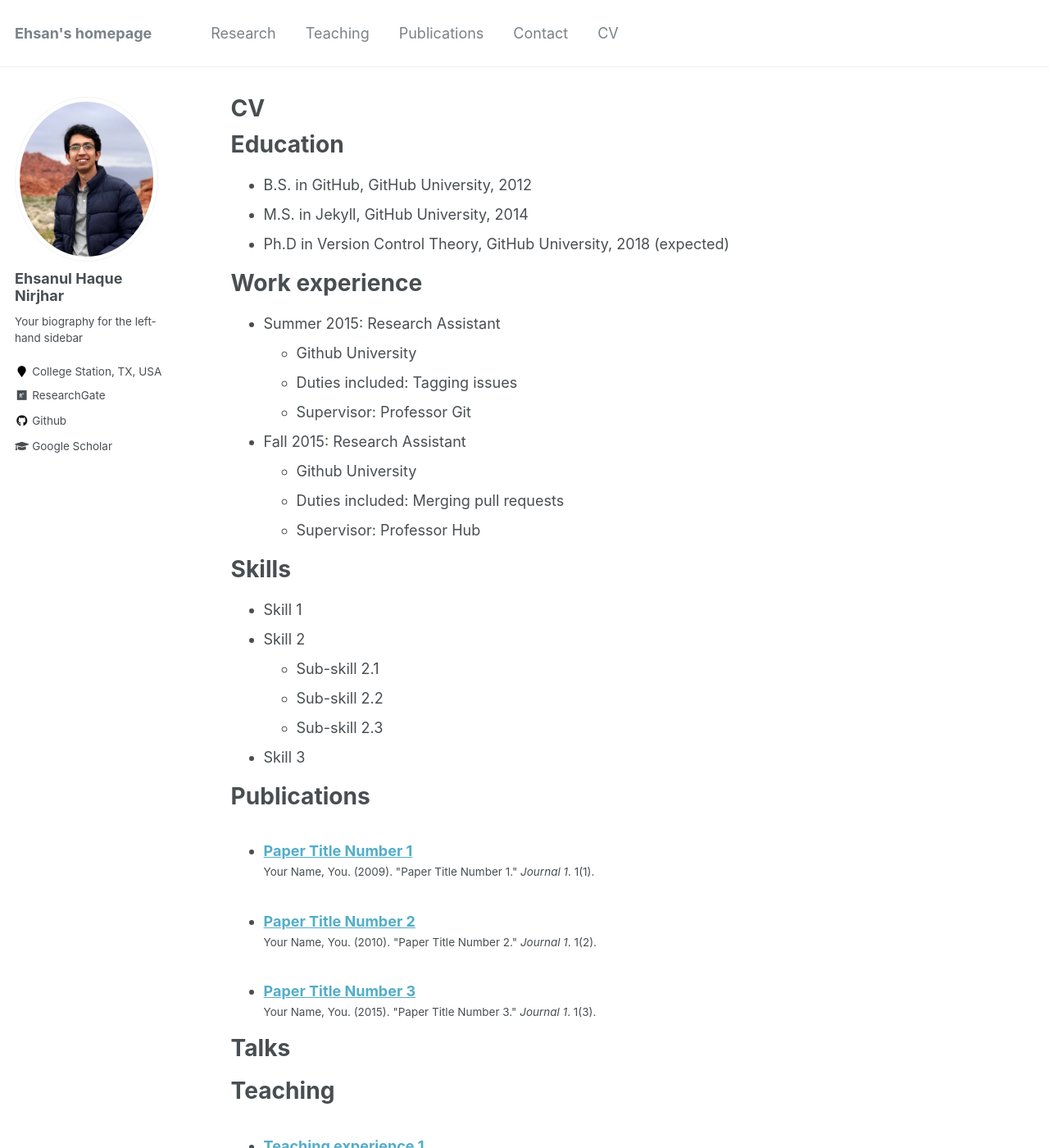
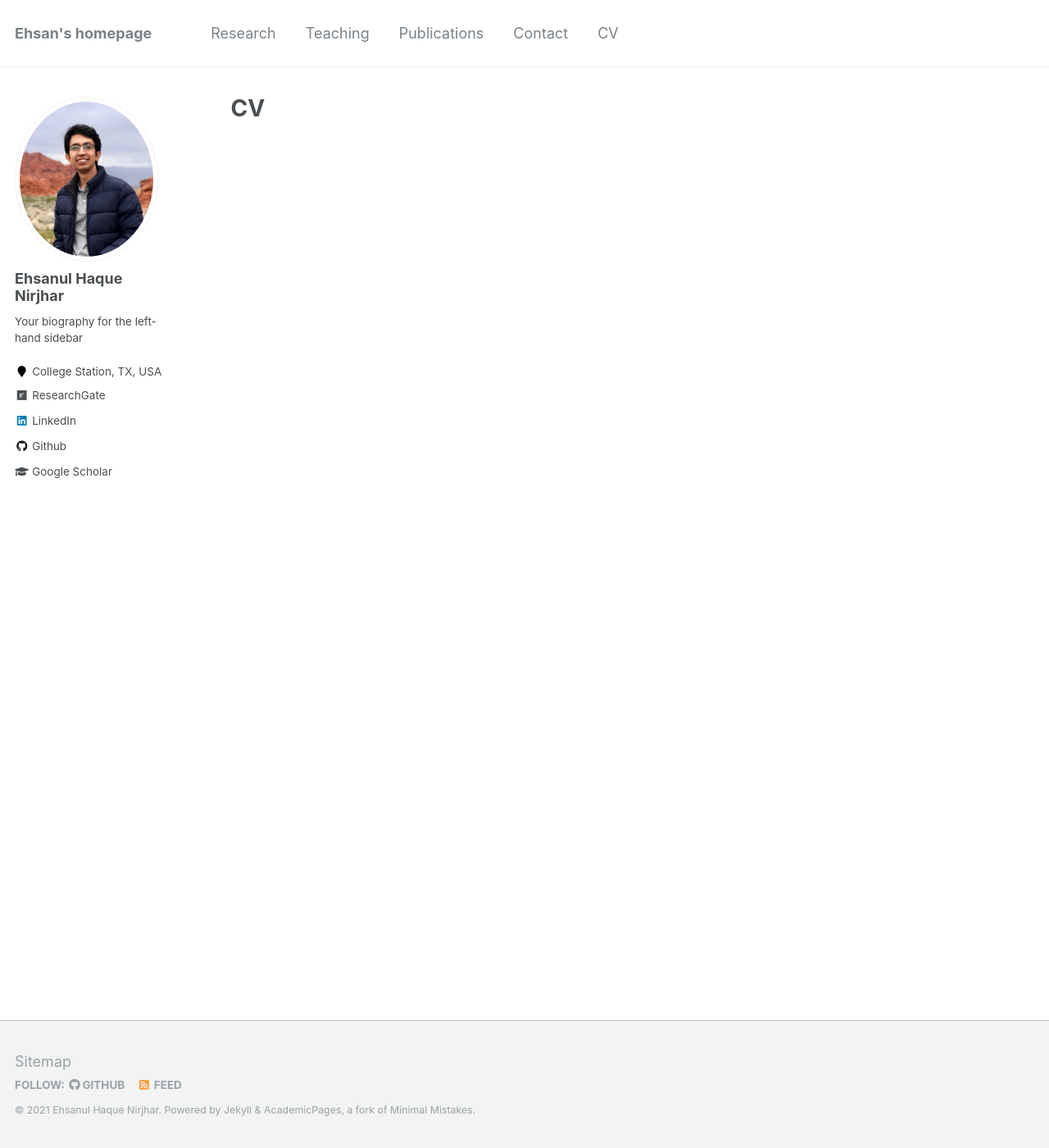
Before and after one commit to Ehsan-Nirjhar/Ehsan-Nirjhar.github.io, a Jekyll site: the page built from _pages/cv.md, in a window 1280 px wide and 1400 px high. Shown: the whole window at 82% size. Built offline with Jekyll 4.4.1, drawn with Linux system fonts in a browser that asks for light colours; some of the changed text lies outside the part shown.

Commit message:
embedded URL checking

```diff
--- a/_config.yml
+++ b/_config.yml
@@ -102,7 +102,7 @@ author:
   instagram        :
   impactstory      :
   lastfm           :
-  linkedin         :
+  linkedin         : "https://www.linkedin.com/in/ehsanul-haque-nirjhar-791629a5/"
   orcid            :
   pinterest        :
   soundcloud       :
--- a/_pages/cv.md
+++ b/_pages/cv.md
@@ -8,52 +8,3 @@ redirect_from:
 ---
 
 {% include base_path %}
-
-Education
-======
-* B.S. in GitHub, GitHub University, 2012
-* M.S. in Jekyll, GitHub University, 2014
-* Ph.D in Version Control Theory, GitHub University, 2018 (expected)
-
-Work experience
-======
-* Summer 2015: Research Assistant
-  * Github University
-  * Duties included: Tagging issues
-  * Supervisor: Professor Git
-
-* Fall 2015: Research Assistant
-  * Github University
-  * Duties included: Merging pull requests
-  * Supervisor: Professor Hub
-
-Skills
-======
-* Skill 1
-* Skill 2
-  * Sub-skill 2.1
-  * Sub-skill 2.2
-  * Sub-skill 2.3
-* Skill 3
-
-Publications
-======
-  <ul>{% for post in site.publications %}
-    {% include archive-single-cv.html %}
-  {% endfor %}</ul>
-
-Talks
-======
-  <ul>{% for post in site.talks %}
-    {% include archive-single-talk-cv.html %}
-  {% endfor %}</ul>
-
-Teaching
-======
-  <ul>{% for post in site.teaching %}
-    {% include archive-single-cv.html %}
-  {% endfor %}</ul>
-
-Service and leadership
-======
-* Currently signed in to 43 different slack teams
```
Also changed, not shown: _pages/about.md (+2 -2 lines).
